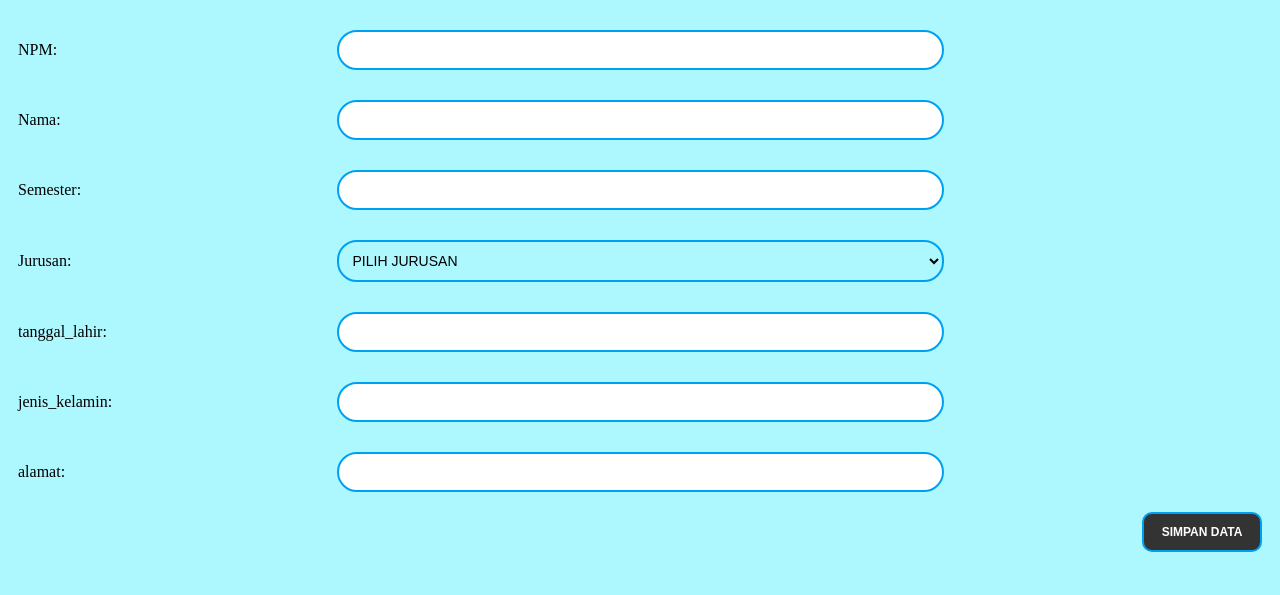
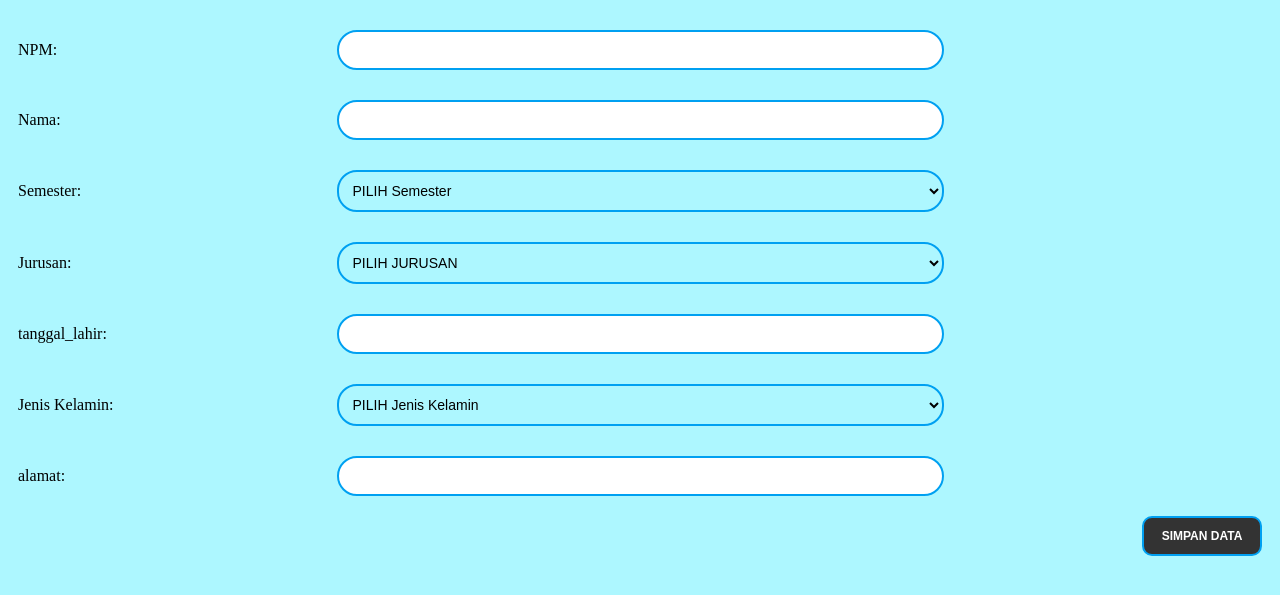
Before and after one commit to alvisuhartanto/TA-GABEXT-CODEX, a CodeIgniter app: the page made by client/application/views/en_mahasiswa.php in a window 1280 px wide. Shown: the part 68-663 px from the top of the page. Run offline with CodeIgniter, Linux system fonts and the light colour scheme.

Commit message:
fikih : mengubah  en_mahasiswa sesuai database

```diff
--- a/client/application/views/en_mahasiswa.php
+++ b/client/application/views/en_mahasiswa.php
@@ -20,6 +20,8 @@
         </label>
     </section>
     <section class="item-input1">
+
+
         <input type="text" id="txt_npm" class="txt-input" maxLength="9">
     </section>
     <section class="item-error1">
@@ -44,7 +46,19 @@
         </label>
     </section>
     <section class="item-input3">
-        <input type="text" id="txt_semester" class="txt-input" maxLength="10">
+    <select id="cbo_semester" class="select-input">
+            <option value="-">PILIH Semester</option>
+            <option value="1">Semester 1</option>
+            <option value="2">Semester 2</option>
+            <option value="3">Semester 3</option>
+            <option value="4">Semester 4</option>
+            <option value="5">Semester 5</option>
+            <option value="6">Semester 6</option>
+            <option value="7">Semester 7</option>
+            <option value="8">Semester 8</option>
+            <option value="9">Semester 9</option>
+            <option value="10">Semester 10</option>
+        </select>
     </section>
     <section class="item-error3">
         <p class="info-error" id="err_semester"></p>
@@ -80,11 +94,16 @@
     </section>
 
     <section class="item-label6">
-        <label id="lbl_jenis_kelamin" for="txt_jenis_kelamin">
-            jenis_kelamin:
+    <label id="lbl_jenis_kelamin" for="cbo_jenis_kelamin">
+            Jenis Kelamin:
         </label></section>
+    </section>
     <section class="item-input6">
-        <input type="text" id="txt_jenis_kelamin" class="txt-input" maxLength="15">
+        <select id="cbo_jenis_kelamin" class="select-input">
+            <option value="-">PILIH Jenis Kelamin</option>
+            <option value="L">Laki Laki</option>
+            <option value="P">Perempuan</option>
+        </select>
     </section>
     <section class="item-error6">
         <p class="info-error" id="err_jenis_kelamin"></p>
@@ -109,8 +128,8 @@
         let btn_lihat = document.getElementById("btn_lihat");
         let btn_simpan = document.getElementById("btn_simpan");
         btn_lihat.addEventListener('click', function(){
-         location.href="<?php echo base_url();?>"
-         })
+        location.href="<?php echo base_url();?>"
+        })
 
          function setRefresh(){
             location.href='<?php echo site_url("Mahasiswa/addMahasiswa/"); ?>';
@@ -127,7 +146,7 @@
             let err_nama = document.getElementById("err_nama");
 
             let lbl_semester = document.getElementById("lbl_semester");
-            let txt_semester = document.getElementById("txt_semester");
+            let cbo_semester = document.getElementById("cbo_semester");
             let err_semester = document.getElementById("err_semester");
 
             let lbl_jurusan = document.getElementById("lbl_jurusan");
@@ -139,7 +158,7 @@
             let err_tanggal_lahir = document.getElementById("err_tanggal_lahir");
 
             let lbl_jenis_kelamin = document.getElementById("lbl_jenis_kelamin");
-            let txt_jenis_kelamin = document.getElementById("txt_jenis_kelamin");
+            let txt_jenis_kelamin = document.getElementById("cbo_jenis_kelamin");
             let err_jenis_kelamin = document.getElementById("err_jenis_kelamin");
 
             let lbl_alamat = document.getElementById("lbl_alamat");
@@ -177,17 +196,17 @@
                 err_nama.innerHTML =""
             ]
 
-            const semester = (txt_semester.value === "") ?
+            const semester = (cbo_semester.value === "") ?
             [
                 lbl_semester.style.color = "#FF0000",
-                txt_semester.style.borderColor = "#FF0000",
+                cbo_semester.style.borderColor = "#FF0000",
                 err_semester.style.display = "unset",
                 err_semester.innerHTML ="<em>semester Harus Disi!!!</em>"
             ]
             :
             [
                 lbl_semester.style.color = "unset",
-                txt_semester.style.borderColor = "unset",
+                cbo_semester.style.borderColor = "unset",
                 err_semester.style.display = "none",
                 err_semester.innerHTML =""
             ]
@@ -222,17 +241,17 @@
                 err_tanggal_lahir.innerHTML =""
             ]
 
-            const jenis_kelamin = (txt_jenis_kelamin.value === "") ?
+            const jenis_kelamin = (cbo_jenis_kelamin.value === "") ?
             [
                 lbl_jenis_kelamin.style.color = "#FF0000",
-                txt_jenis_kelamin.style.borderColor = "#FF0000",
+                cbo_jenis_kelamin.style.borderColor = "#FF0000",
                 err_jenis_kelamin.style.display = "unset",
                 err_jenis_kelamin.innerHTML ="<em>jenis_kelamin Harus Disi!!!</em>"
             ]
             :
             [
                 lbl_jenis_kelamin.style.color = "unset",
-                txt_jenis_kelamin.style.borderColor = "unset",
+                cbo_jenis_kelamin.style.borderColor = "unset",
                 err_jenis_kelamin.style.display = "none",
                 err_jenis_kelamin.innerHTML =""
             ]
@@ -254,7 +273,7 @@
 
             if(err_npm.innerHTML === "" && nama[3] === "" && semester[3] ==="" && jurusan[3] ===""&& tanggal_lahir[3] ===""&& jenis_kelamin[3] ===""&& alamat[3] ==="")
             {
-                setSave(txt_npm.value,txt_nama.value,txt_semester.value,cbo_jurusan.value,txt_tanggal_lahir.value,,txt_jenis_kelamin.value,,txt_alamat.value)
+                setSave(txt_npm.value,txt_nama.value,2002-01-06semester.value,cbo_jurusan.value,txt_tanggal_lahir.value,cbo_jenis_kelamin.value,txt_alamat.value)
             }
         })
 
```
